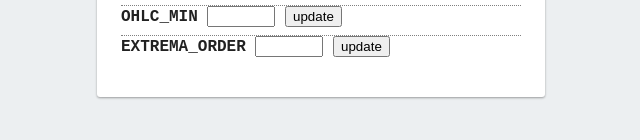
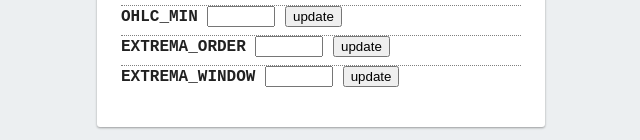
Before and after one commit to ronscoder/smarkconfig, a plain HTML site: page public/index.html in a window 1280 px wide. Shown: the part 801-941 px from the top of the page, without its empty margins (319-959 px from the left). Before the commit the page ends 914 px from the top, so only its background shows below. Drawn offline with Linux system fonts and the light colour scheme; some packages are replaced by stand-ins of ours; no server answers.

Commit message:
extrema window

```diff
--- a/public/index.html
+++ b/public/index.html
@@ -220,6 +220,11 @@
             <input id="EXTREMA_ORDER" type="number">
             <button id="BTN_EXTREMA_ORDER">update</button>
         </div>
+        <div>
+            <label>EXTREMA_WINDOW</label>
+            <input id="EXTREMA_WINDOW" type="number">
+            <button id="BTN_EXTREMA_WINDOW">update</button>
+        </div>
 
     </div>
 
@@ -270,6 +275,9 @@
 
             const EXTREMA_ORDER = document.querySelector('#EXTREMA_ORDER')
             const BTN_EXTREMA_ORDER = document.querySelector('#BTN_EXTREMA_ORDER')
+
+            const EXTREMA_WINDOW = document.querySelector('#EXTREMA_WINDOW')
+            const BTN_EXTREMA_WINDOW = document.querySelector('#BTN_EXTREMA_WINDOW')
 
             const CURRENT_MONTH_ALL = document.querySelector('#CURRENT_MONTH_ALL')
             const CURRENT_MONTH_LOW = document.querySelector('#CURRENT_MONTH_LOW')
@@ -342,6 +350,7 @@
                     CANDLE_MOMENTUM_PC.value = data['CANDLE_MOMENTUM_PC'];
                     OHLC_MIN.value = data['OHLC_MIN'];
                     EXTREMA_ORDER.value = data['EXTREMA_ORDER'];
+                    EXTREMA_WINDOW.value = data['EXTREMA_WINDOW'];
                 });
 
                 btn_hold_exe.onclick = function () {
@@ -407,6 +416,12 @@
                     configsRef.update({ EXTREMA_ORDER: parseInt(EXTREMA_ORDER.value) })
                     showStatus()
                 }
+
+                BTN_EXTREMA_WINDOW.onclick = function () {
+
+                    configsRef.update({ EXTREMA_WINDOW: parseInt(EXTREMA_WINDOW.value) })
+                    showStatus()
+                }
                 CURRENT_MONTH_ALL.onclick = function () {
                     configsRef.update({ "STRIKES.CURRENT_MONTH.ALL": CURRENT_MONTH_ALL.checked })
                 }
```
